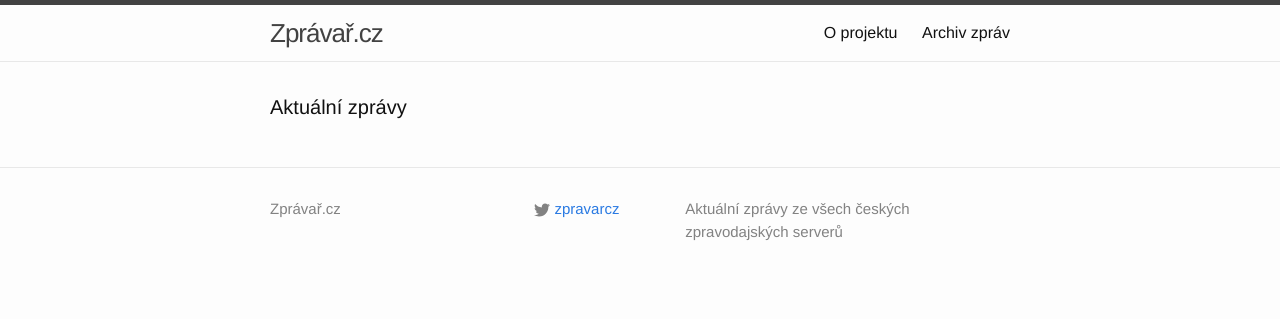
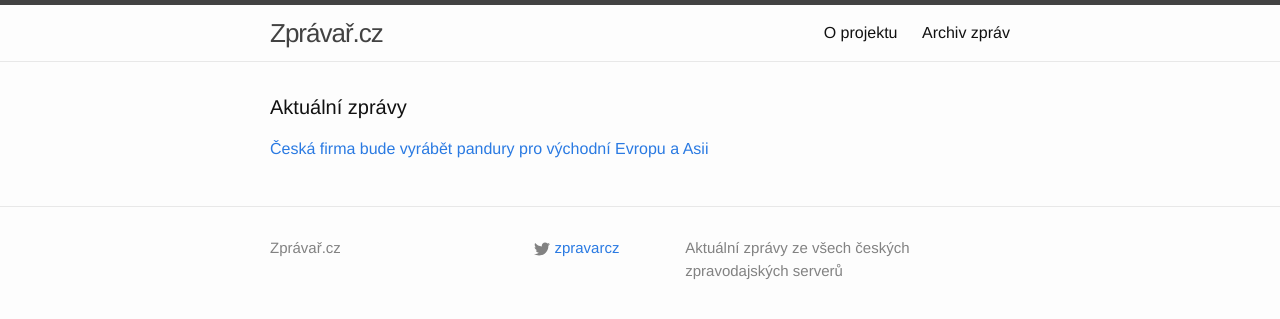
Before and after one commit to adliska/zpravar, a Jekyll site: the page built from index.html, in a window 1280 px wide. Shown: the top 319 px of the page. Built offline with Jekyll 4.4.1, drawn with Linux system fonts in a browser that asks for light colours.

Commit message:
zpravar news update

```diff
--- a/index.html
+++ b/index.html
@@ -5,4 +5,11 @@ layout: default
 <div class="home">
     <h1 class="page-heading">Aktuální zprávy</h1>
 
-</div>
+<p><a href="javascript:;" onclick="toggle_visibility('zpravy0')">Česká firma bude vyrábět pandury pro východní Evropu a Asii</a></p>
+<div id="zpravy0" style="display:none">
+<ul>
+<li><a href=http://ekonomika.idnes.cz/ceska-firma-bude-vyrabet-pandury-doq-/ekoakcie.aspx?c=A150203_064644_ekoakcie_jj>Česká firma bude vyrábět pandury pro východní Evropu a Asii - ekonomika.idnes.cz</a></li>
+<li><a href=http://zpravy.e15.cz/byznys/prumysl-a-energetika/cesky-excalibur-prorazil-na-zapad-bude-vyrabet-pandury-exkluzivne-1158945>Český Excalibur prorazil na Západ, bude vyrábět pandury. Exkluzivně - zpravy.e15.cz</a></li>
+<li><a href=http://www.ceskenoviny.cz/zpravy/zpravy/e15-cesky-excalibur-bude-vyrabet-pandury-ziskal-na-to-licenci/1176665>E15: Český Excalibur bude vyrábět pandury, získal na to licenci - www.ceskenoviny.cz</a></li>
+</ul>
+</div></div>
```
